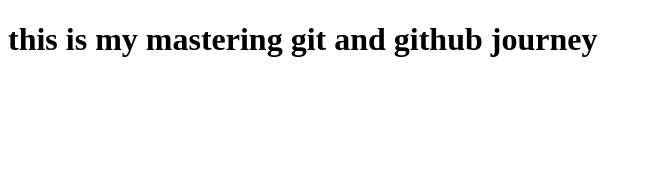
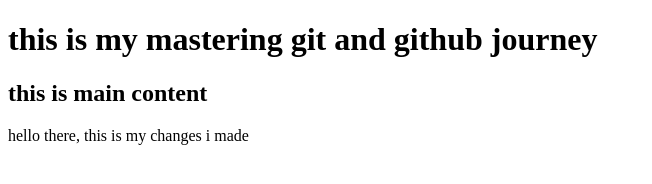
Before and after one commit to PAPATIRI/mastering-git, a plain HTML site: page index.html in a window 1280 px wide. Shown: the whole page, without its empty margins (0-652 px from the left). Drawn offline with Linux system fonts and the light colour scheme.

Commit message:
feat: add intro main content

```diff
--- a/index.html
+++ b/index.html
@@ -12,6 +12,10 @@
     <header>
         <h1>this is my mastering git and github journey</h1>
     </header>
+    <main>
+        <h2>this is main content</h2>
+        <p>hello there, this is my changes i made</p>
+    </main>
 
 </body>
 
```
